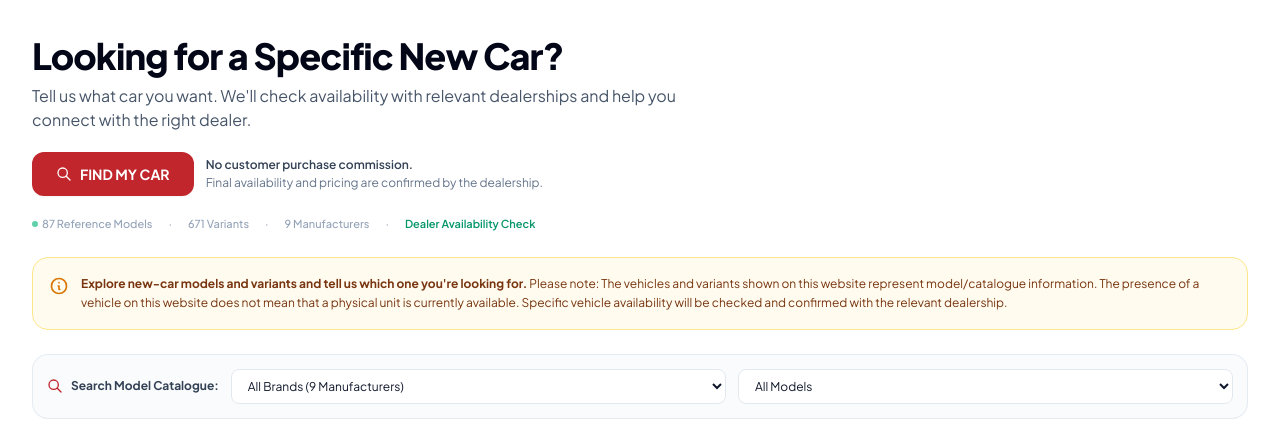
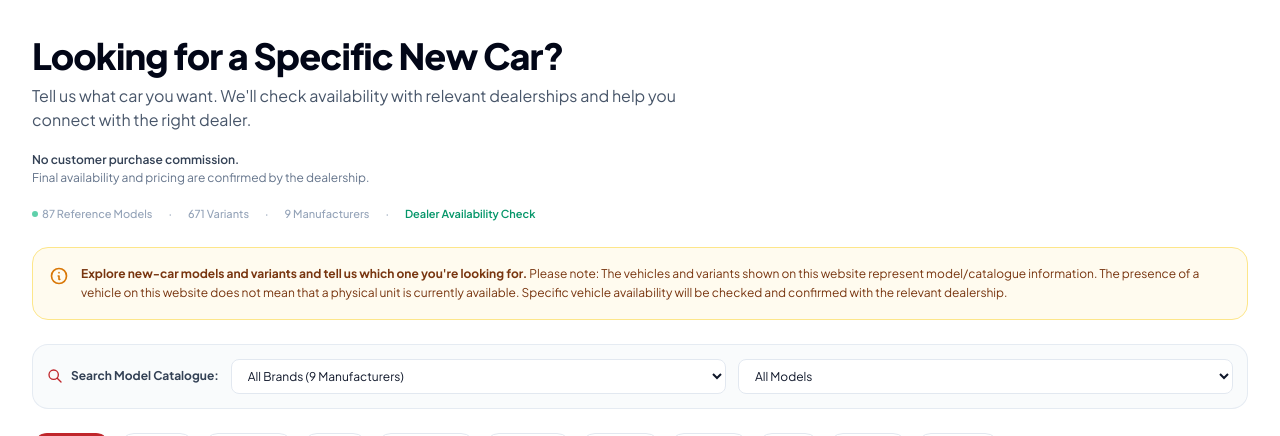
Before and after one commit to fit-the-bit/scout-my-vehicle, a FastAPI app: page / in a window 1280 px wide. Shown: the part 81-517 px from the top of the page. Run offline with FastAPI, Linux system fonts and the light colour scheme; data comes from the database, SQL or seed files in the repository; data that the repository does not hold is empty; some libraries are stand-ins or nearby versions.

Commit message:
feat(ui): remove FIND MY CAR button element from homepage hero section

```diff
--- a/app/templates/index.html
+++ b/app/templates/index.html
@@ -279,18 +279,9 @@
               Tell us what car you want. We'll check availability with relevant dealerships and help you connect with the right dealer.
             </p>
           </div>
-          <div class="flex flex-wrap items-center gap-3 pt-1">
-            <button
-              @click="openInquiry({})"
-              class="px-6 py-3 bg-[#c0262b] hover:bg-[#a51d22] text-white font-bold rounded-xl text-sm transition shadow-sm cursor-pointer flex items-center gap-2"
-            >
-              <svg class="w-4 h-4" fill="none" stroke="currentColor" viewBox="0 0 24 24"><path stroke-linecap="round" stroke-linejoin="round" stroke-width="2" d="M21 21l-6-6m2-5a7 7 0 11-14 0 7 7 0 0114 0z"/></svg>
-              <span>FIND MY CAR</span>
-            </button>
-            <div class="text-xs text-slate-500 dark:text-slate-400 space-y-0.5">
-              <div class="font-semibold text-slate-700 dark:text-slate-200">No customer purchase commission.</div>
-              <div>Final availability and pricing are confirmed by the dealership.</div>
-            </div>
+          <div class="text-xs text-slate-500 dark:text-slate-400 space-y-0.5 pt-1">
+            <div class="font-semibold text-slate-700 dark:text-slate-200">No customer purchase commission.</div>
+            <div>Final availability and pricing are confirmed by the dealership.</div>
           </div>
           <div class="flex flex-wrap items-center gap-x-4 gap-y-1 text-[11px] text-slate-400 font-medium pt-1">
             <span class="flex items-center gap-1">
@@ -2359,7 +2350,7 @@
           </div>
         </div>
 
-        <!-- When opened generally (e.g. from Hero CTA FIND MY CAR) -->
+        <!-- When opened generally (without preselected car) -->
         <div x-show="!selectedInquiryItem.car_model" class="grid grid-cols-1 sm:grid-cols-2 gap-3">
           <div>
             <label class="block font-medium text-slate-700 mb-1">Brand / Make <span class="text-slate-400 text-[10px] font-normal">(Optional)</span></label>
```
Also changed, not shown: tests/test_app.py (+1 -1 lines).
